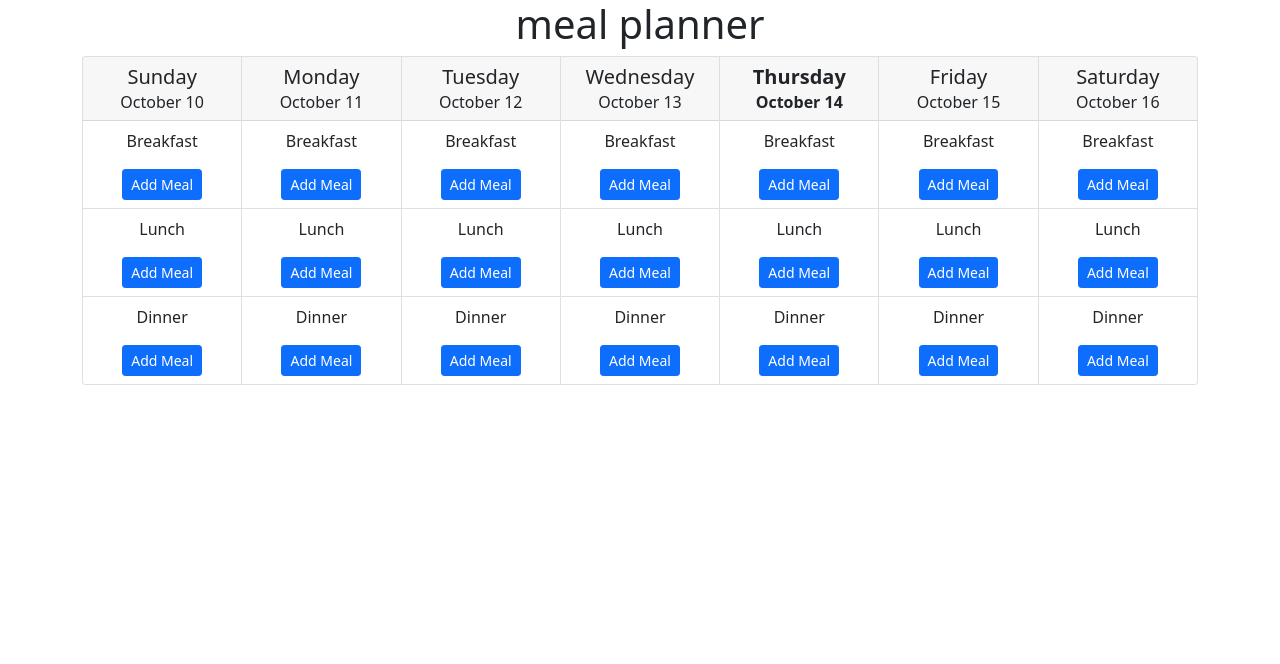
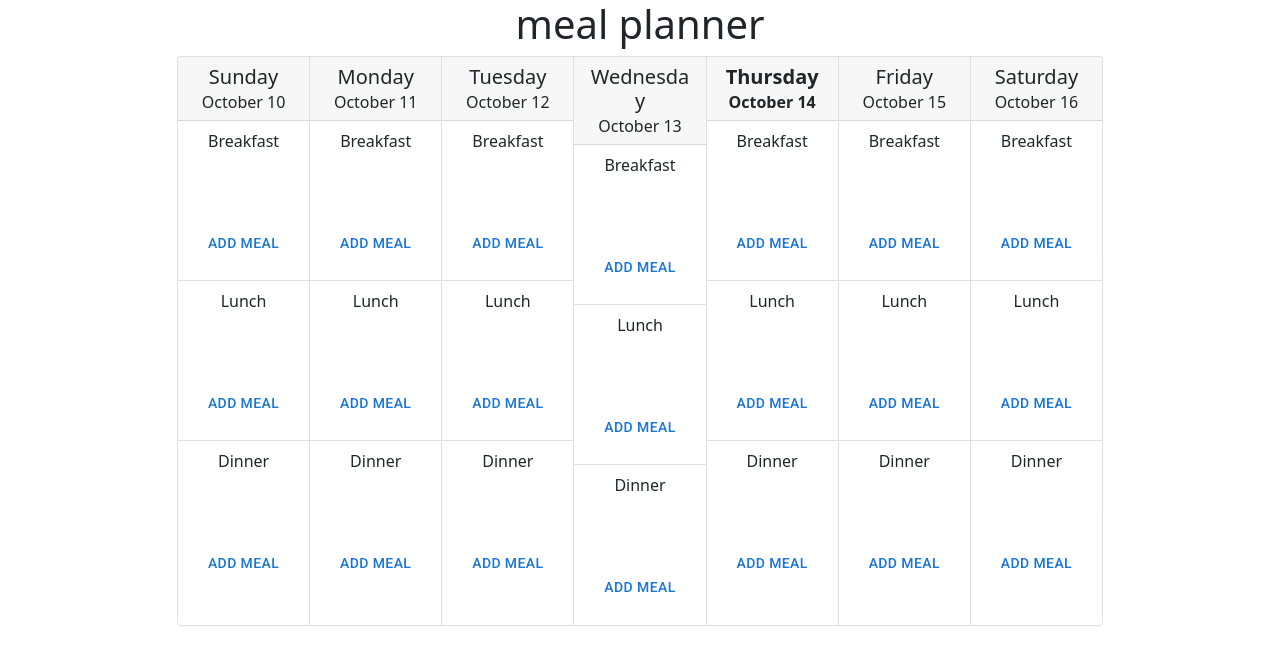
Before and after one commit to mwaslick/meal-planner, a React (Create React App) app: page / in a window 1280 px wide. Shown: the top 664 px of the page. Built offline with nearby package versions, Linux system fonts and the light colour scheme.

Commit message:
got deleting meals and tabs to work

```diff
--- a/package.json
+++ b/package.json
@@ -5,6 +5,10 @@
   "dependencies": {
     "@babel/core": "^7.15.8",
     "@babel/preset-env": "^7.15.8",
+    "@emotion/react": "^11.5.0",
+    "@emotion/styled": "^11.3.0",
+    "@mui/icons-material": "^5.0.4",
+    "@mui/material": "^5.0.4",
     "@testing-library/jest-dom": "^5.14.1",
     "@testing-library/react": "^12.1.2",
     "@testing-library/user-event": "^13.3.0",
@@ -17,6 +21,7 @@
     "react-dayjs": "^0.3.2",
     "react-dom": "^17.0.2",
     "react-scripts": "^4.0.3",
+    "react-swipeable-views": "^0.14.0",
     "web-vitals": "^2.1.2"
   },
   "scripts": {
--- a/public/index.html
+++ b/public/index.html
@@ -8,6 +8,12 @@
     <meta
       name="description"
       content="Web site created using create-react-app"
+    />
+    <link rel="stylesheet" href="https://fonts.googleapis.com/css?family=Roboto:300,400,500,700&display=swap"
+    />
+    <link
+      rel="stylesheet"
+      href="https://fonts.googleapis.com/icon?family=Material+Icons"
     />
     <link rel="apple-touch-icon" href="%PUBLIC_URL%/logo192.png" />
     <!--
--- /dev/null
+++ b/src/components/MealBlock/MealBlock.js
@@ -0,0 +1,115 @@
+import React, {useState} from 'react';
+import Button from '@mui/material/Button';
+import SwipeableDrawer from '@mui/material/SwipeableDrawer';
+import Box from '@mui/material/Box';
+import Tabs from '@mui/material/Tabs';
+import Tab from '@mui/material/Tab';
+import Typography from '@mui/material/Typography';
+import PropTypes from 'prop-types';
+import SwipeableViews from 'react-swipeable-views';
+import AppBar from '@mui/material/AppBar'
+import { useTheme } from '@mui/material/styles';
+
+function TabPanel(props) {
+  const { children, value, index, ...other } = props;
+
+  return (
+    <div
+      role="tabpanel"
+      hidden={value !== index}
+      id={`full-width-tabpanel-${index}`}
+      aria-labelledby={`full-width-tab-${index}`}
+      {...other}
+    >
+      {value === index && (
+        <Box sx={{ p: 3 }}>
+          <Typography>{children}</Typography>
+        </Box>
+      )}
+    </div>
+  );
+}
+
+TabPanel.propTypes = {
+  children: PropTypes.node,
+  index: PropTypes.number.isRequired,
+  value: PropTypes.number.isRequired,
+};
+
+function a11yProps(index) {
+  return {
+    id: `full-width-tab-${index}`,
+    'aria-controls': `full-width-tabpanel-${index}`,
+  };
+}
+
+export default function MealBlock(props) {
+
+    const [open, setOpen] = useState(false);
+    const [value, setValue] = React.useState(0);
+    const theme = useTheme();
+
+    const handleTabChange = (event, newValue) => {
+        setValue(newValue);
+    };
+
+    const handleTabChangeIndex = (index) => {
+      setValue(index);
+    };
+
+    const toggleDrawer = (anchor, open) => (event) => {
+      if (
+        event &&
+        event.type === 'keydown' &&
+        (event.key === 'Tab' || event.key === 'Shift')
+      ) {
+        return;
+      }
+
+      setOpen(open);
+    };
+
+    return (
+          <React.Fragment>
+            <Button variant="contained" data-meal={props.meal} onClick={toggleDrawer("right", true)}>
+                {props.food}
+            </Button>
+            <SwipeableDrawer
+              anchor= "right"
+              open={open}
+              onClose={toggleDrawer("right", false)}
+              onOpen={toggleDrawer("right", true)}>
+              <Box
+                sx={{ width: 450 }}
+                role="presentation"
+                >
+              <AppBar position="static">
+                <Tabs
+                value={value}
+                onChange={handleTabChange}
+                indicatorColor="secondary"
+                textColor="inherit"
+                variant="fullWidth"
+                aria-label="full width tabs example"
+                >
+                <Tab label="Meal Info" {...a11yProps(0)} />
+                </Tabs>
+              </AppBar>
+            <SwipeableViews
+              axis={'x'}
+              index={value}
+              onChangeIndex={handleTabChangeIndex}
+            >
+              <TabPanel value={value} index={0} dir={theme.direction}>
+                {props.date}<br />
+                {props.meal} <br />
+                {props.food} <br />
+
+                <Button variant="contained" id={props.id} onClick={props.deleteMeal}>Delete Meal</Button>
+              </TabPanel>
+            </SwipeableViews>
+          </Box>
+        </SwipeableDrawer>
+    </React.Fragment>
+    );
+}
--- a/src/components/WeekCard/WeekCard.css
+++ b/src/components/WeekCard/WeekCard.css
@@ -1,3 +1,3 @@
-.mealblock {
-    padding-bottom: 5rem !important;
+.addmeal {
+    padding-bottom: 0;
 }
--- a/src/components/WeekCard/WeekCard.js
+++ b/src/components/WeekCard/WeekCard.js
@@ -1,5 +1,8 @@
 import React from 'react';
-import { Button, Card, ListGroup} from 'react-bootstrap';
+import { Card, ListGroup} from 'react-bootstrap';
+import Button from '@mui/material/Button';
+import Stack from '@mui/material/Stack'
+import MealBlock from '../MealBlock/MealBlock';
 import './WeekCard.css';
 
 export default function WeekCard(props) {
@@ -26,26 +29,75 @@ export default function WeekCard(props) {
                 </Card.Header>
 
                 <ListGroup variant="flush">
-                    <ListGroup.Item id="breakfast" data-day={props.id}>
-                        <Card.Text>
+
+                    <ListGroup.Item id="breakfast" style={{height: '10rem'}} data-day={props.id}>
+                        <Stack
+                        direction= "column"
+                        justifyContent="space-around"
+                        spacing={4}>
+                        <Card.Text style={{height: '4rem'}}>
                         Breakfast <br></br>
-                        {props.breakfast}
+                        {props.breakfast !== "" ?
+                            <MealBlock
+                                meal = "breakfast"
+                                food = {props.breakfast}
+                                open = {props.open}
+                                handleOpen = {props.handleOpen}
+                                handleClose = {props.handleClose}
+                                date={props.date}
+                                deleteMeal={props.deleteMeal}
+                                id={props.bid}
+                            />  :
+                        <></>}
                         </Card.Text>
-                        <Button variant="primary" id={props.bid} size="sm" onClick={props.handleShow}>Add Meal</Button>
+                        <Button className="addmeal" variant="text" id={props.bid} onClick=  {props.handleShow}>Add Meal</Button>
+                        </Stack>
                     </ListGroup.Item>
-                    <ListGroup.Item id="lunch" data-day={props.id}>
-                        <Card.Text>
+                    <ListGroup.Item id="lunch" style={{height: '10rem'}} data-day={props.id}>
+                        <Stack
+                            direction= "column"
+                            justifyContent="space-around"
+                            spacing={4}>
+                        <Card.Text style={{height: '4rem'}}>
                         Lunch <br></br>
-                        {props.lunch}
+                        {props.lunch !== "" ?
+                         <MealBlock
+                         meal = "lunch"
+                         food = {props.lunch}
+                         open = {props.open}
+                         handleOpen = {props.handleOpen}
+                         handleClose = {props.handleClose}
+                         date={props.date}
+                         deleteMeal={props.deleteMeal}
+                         id={props.lid}
+                        />  :
+                        <></>}
                         </Card.Text>
-                        <Button variant="primary" id={props.lid} size="sm" onClick={props.handleShow}>Add Meal</Button>
+                        <Button className="addmeal" variant="text" id={props.lid} onClick={props.handleShow}>Add Meal</Button>
+                        </Stack>
                     </ListGroup.Item>
-                    <ListGroup.Item id="dinner" data-day={props.id}>
-                        <Card.Text>
+                    <ListGroup.Item id="dinner" style={{height: '10rem'}} data-day={props.id}>
+                        <Stack
+                            direction= "column"
+                            justifyContent="space-around"
+                            spacing={4}>
+                        <Card.Text style={{height: '4rem'}}>
                         Dinner<br></br>
-                        {props.dinner}
+                        {props.dinner !== "" ?
+                        <MealBlock
+                            meal = "dinner"
+                            food = {props.dinner}
+                            open = {props.open}
+                            handleOpen= {props.handleOpen}
+                            handleClose = {props.handleClose}
+                            date={props.date}
+                            deleteMeal={props.deleteMeal}
+                            id={props.did}
+                        /> :
+                        <></>}
                         </Card.Text>
-                        <Button variant="primary" id={props.did} size="sm" onClick={props.handleShow}>Add Meal</Button>
+                        <Button className="addmeal" variant="text" id={props.did} onClick={props.handleShow}>Add Meal</Button>
+                        </Stack>
                     </ListGroup.Item>
                 </ListGroup>
             </Card>
--- a/src/components/WeekPage/WeekPage.js
+++ b/src/components/WeekPage/WeekPage.js
@@ -1,8 +1,7 @@
-import React, { useEffect, useState, useRef} from 'react';
+import React, { useEffect, useState } from 'react';
 import WeekCard from '../WeekCard/WeekCard';
-import { Container, Row, CardGroup } from 'react-bootstrap';
+import { Container, Row, Col, CardGroup } from 'react-bootstrap';
 import AddMeal from '../AddMeal/AddMeal';
-import update from 'immutability-helper';
 import dayjs from 'dayjs';
 
 export default function WeekPage() {
@@ -15,6 +14,7 @@ export default function WeekPage() {
     const [activeMeal, setActiveMeal] = useState("");
     const [activeDate, setActiveDate] = useState("");
     const [show, setShow] = useState(false);
+    const [mealShow, setMealShow] = useState(false);
 
     useEffect(() => {
 
@@ -62,7 +62,7 @@ export default function WeekPage() {
 
 
         if(mealList) {
-            const mealsData = displayMeals(weekdayList, mealList);
+            displayMeals(weekdayList, mealList);
         }
 
 
@@ -80,6 +80,14 @@ export default function WeekPage() {
         console.log(btnId);
         setShow(true);
         findData(btnId);
+    }
+
+    const handleMealOpen = ()=> {
+        setMealShow(true);
+    }
+
+    const handleMealClose = () => {
+        setMealShow(false);
     }
 
     const findData = (btnid) => {
@@ -116,9 +124,28 @@ export default function WeekPage() {
         handleClose();
     }
 
+    const deleteMeal = (event) => {
+        event.preventDefault();
+        let mealDay = event.target.id.toString();
+        findData(mealDay);
+        let newMealList = [...mealList];
+        console.log(activeMeal);
+        let filteredMeals = newMealList.filter(function (listedMeal) {
+            if (listedMeal.meal == activeMeal && listedMeal.date == activeDate) {
+                return false;
+            } else {
+                return true;
+            }
+        });
+        localStorage.setItem("mealList", JSON.stringify(filteredMeals));
+        setMealList(filteredMeals);
+        setReset(!reset);
+    }
+
     return (
         <Container>
                 <Row>
+                    <Col xs={{ span: 10, offset: 1 }}>
                     <CardGroup>
                     {weekdays.map((date, index)=>{
                         return (
@@ -134,7 +161,11 @@ export default function WeekPage() {
                         handleShow= {handleShow}
                         breakfast= {date.breakfast}
                         lunch = {date.lunch}
-                        dinner= {date.dinner} />
+                        dinner= {date.dinner}
+                        open= {mealShow}
+                        handleOpen = {handleMealOpen}
+                        handleClose = {handleMealClose}
+                        deleteMeal = {deleteMeal} />
                         );})
                     }
                     </CardGroup>
@@ -147,6 +178,7 @@ export default function WeekPage() {
                         meal = {activeMeal}
                         date = {activeDate}
                     />
+                    </Col>
                 </Row>
             </Container>
         );
```
Also changed, not shown: src/components/MealBlock/MealBlock.css (added), 2 other files (tests, documents, lock files or other folders).
